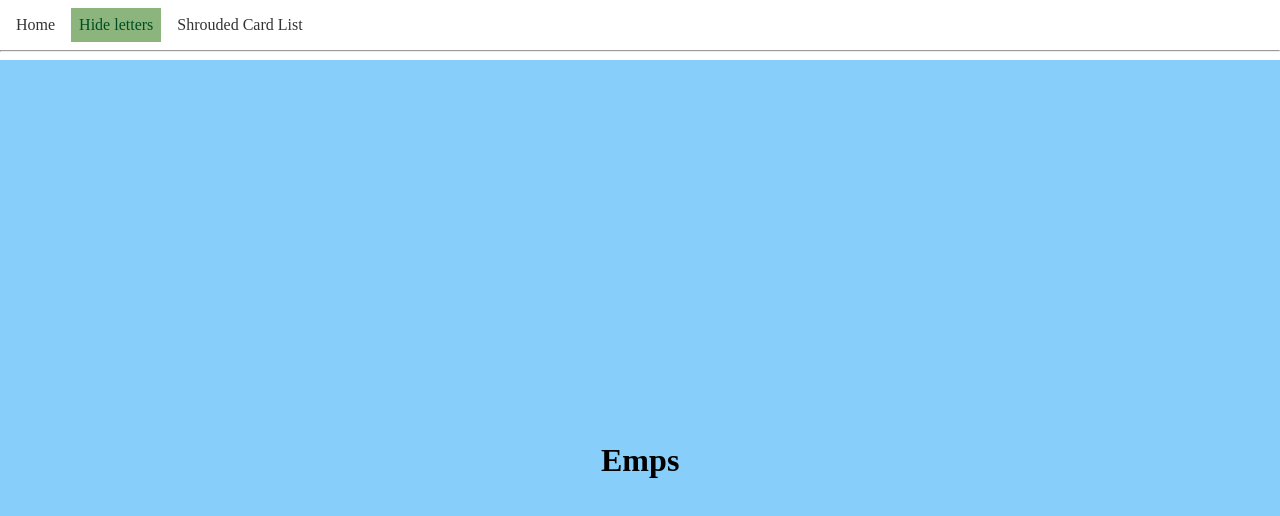
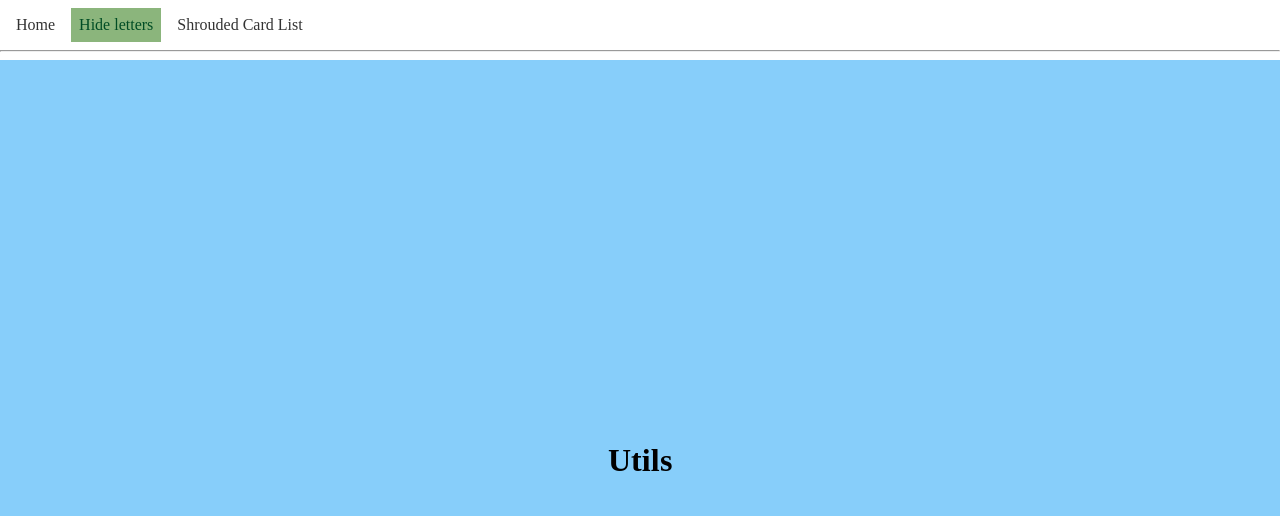
Before and after one commit to gilvam/css-study, an Angular app in the folder app/: page /hide-letters in a window 1280 px wide. Shown: the top 516 px of the page. Built offline with nearby package versions, Linux system fonts and the light colour scheme.

Commit message:
chore(hide-letters): animation hiden letters with padding

```diff
--- a/app/src/app/hide-letters/hide-letters.component.ts
+++ b/app/src/app/hide-letters/hide-letters.component.ts
@@ -11,5 +11,5 @@ import { ActualWidthDirective } from './directives/actual-width.directive';
   styleUrl: './hide-letters.component.scss'
 })
 export class HideLettersComponent {
-  nameList = ['Emp', 'resa', 's']
+  nameList = ['Util', 'izadore', 's']
 }
```
